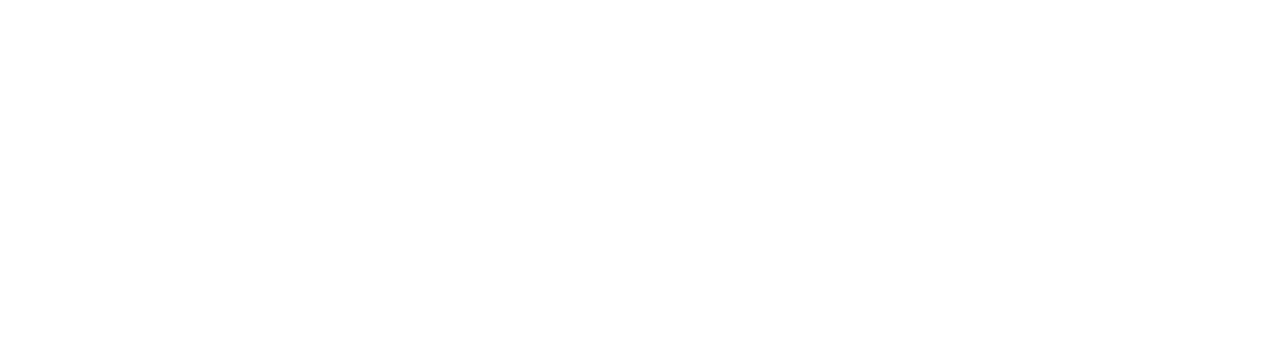
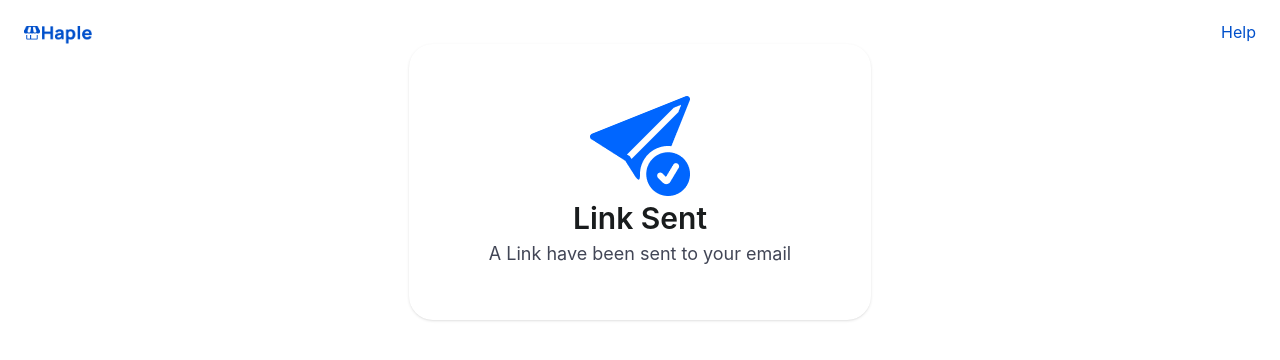
Before and after one commit to BuildingStartup/haplev1, a React (Vite) app: page /success in a window 1280 px wide. Before the commit this address had no page. Shown: the top 360 px of the page. Built offline with nearby package versions, Linux system fonts and the light colour scheme.

Commit message:
Success component added

```diff
--- a/src/App.jsx
+++ b/src/App.jsx
@@ -3,6 +3,7 @@
 import ResetPassword from "./Pages/ResetPassword.jsx";
 import ChangePassword from "./Pages/ChangePassword.jsx";
 import SignUp from "./Pages/SignUp.jsx";
+import Success from "./UI/Success.jsx";
 export default function App() {
   return (
     <BrowserRouter>
@@ -11,6 +12,7 @@
         <Route path="/password-reset" element={<ResetPassword />} />
         <Route path="/new-password" element={<ChangePassword />} />
         <Route path="/SignUp" element={<SignUp />} />
+        <Route path="/success" element={<Success />} />
       </Routes>
     </BrowserRouter>
   );
--- a/src/Pages/Login.jsx
+++ b/src/Pages/Login.jsx
@@ -71,7 +71,8 @@
             </p>
           </div>
           {/* Login Form */}
-          <form onSubmit={handleSubmit(onSubmit)} className="space-y-4 mt-4">
+          <form onSubmit={handleSubmit(onSubmit)}>
+            <div className="space-y-4 mt-4 mb-1">
               <Fields
                 forTag="email"
                 labelName="Email Address"
@@ -100,14 +101,18 @@
                 errors={errors}
                 type={showPassword ? "text" : "password"}
               />
+            </div>
 
-            <Link className="text-[#0066FF] font-semibold" to="/password-reset">
+            <Link
+              className="text-[#0066FF] font-semibold "
+              to="/password-reset"
+            >
               Forgot Password
             </Link>
 
             <button
               type="submit"
-              className="bg-[#0066FF] text-white text-center w-full py-3 rounded-2xl text-lg"
+              className="bg-[#0066FF] text-white text-center w-full py-3 rounded-2xl text-2xl mb-3 mt-4 font-semibold"
             >
               Log In
             </button>
--- /dev/null
+++ b/src/UI/Success.jsx
@@ -0,0 +1,19 @@
+export default function Success() {
+  return (
+    <section className="">
+      <div className="flex items-end bg-white pt-5 px-6 justify-between text-base">
+        <img src="./Logo.png" alt="Haple Logo" className="w-17 object-cover" />
+        <p className="text-[#0050CB]">Help</p>
+      </div>
+      <main className="flex items-center justify-center">
+        <div className="flex flex-col items-center shadow-sm sm:py-13 sm:px-20 px-5 py-5 space-y-1 rounded-3xl">
+          <img src="./Success.png" alt="" />
+          <h3 className="text-[#191C1D] text-3xl font-semibold">Link Sent</h3>
+          <p className="text-base sm:text-lg text-[#424656]">
+            A Link have been sent to your email
+          </p>
+        </div>
+      </main>
+    </section>
+  );
+}
```
Also changed, not shown: public/Success.png (added). Lines whose indentation alone changed are shown as unchanged.
